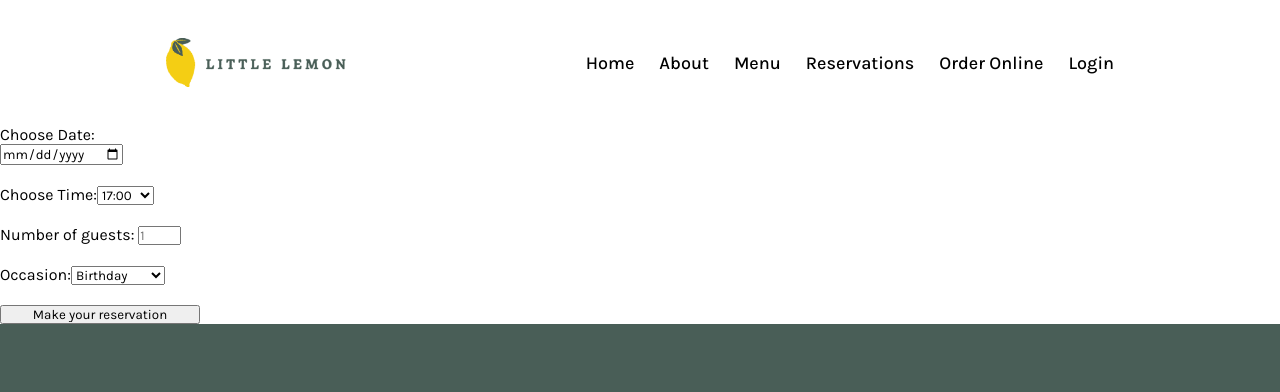
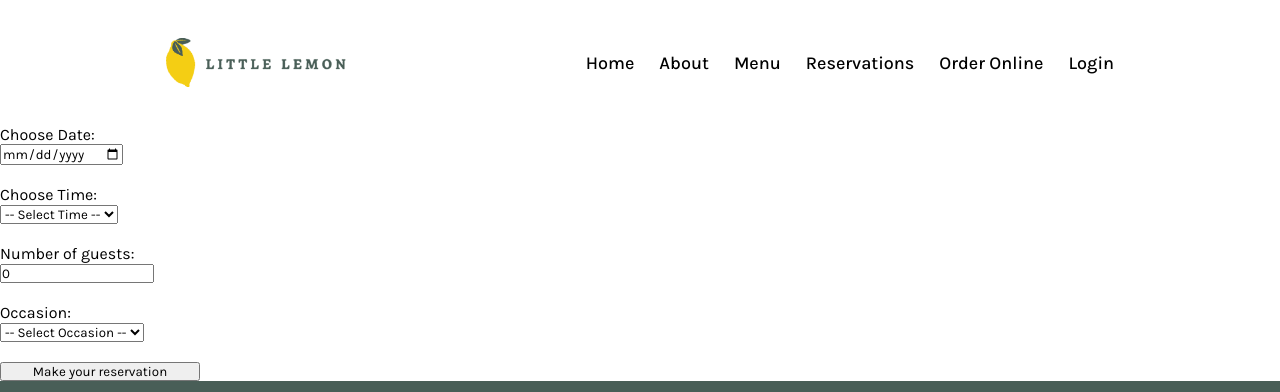
Before and after one commit to PedroSaraviaQ/little-lemon, a React (Create React App) app: page /booking in a window 1280 px wide. Shown: the top 392 px of the page. Built offline with nearby package versions, Linux system fonts and the light colour scheme; the HTML template or start-up script is replaced by a standard one.

Commit message:
stateful BookingForm

```diff
--- a/src/components/BookingForm/BookingForm.jsx
+++ b/src/components/BookingForm/BookingForm.jsx
@@ -1,32 +1,36 @@
+import { useState } from "react";
 import "./BookingForm.css";
 
 function BookingForm() {
-  function onSubmit(e) {
+  const [fields, setFields] = useState({ date: "", time: "", guests: 0, occasion: "" });
+  const [availableTimes, setAvailableTimes] = useState(["17:00", "18:00", "19:00", "20:00", "21:00", "22:00"]);
+
+  const onChangeFields = (e) => setFields((state) => ({ ...state, [e.target.name]: e.target.value }));
+  const onSubmitForm = (e) => {
     e.preventDefault();
-  }
+  };
 
   return (
-    <form className="booking" onSubmit={onSubmit}>
+    <form className="booking" onSubmit={onSubmitForm}>
       <label>
-        Choose Date: <input type="date" />
+        Choose Date: <input type="date" name="date" value={fields.date} onChange={onChangeFields} />
       </label>
       <label>
         Choose Time:
-        <select>
-          <option>17:00</option>
-          <option>18:00</option>
-          <option>19:00</option>
-          <option>20:00</option>
-          <option>21:00</option>
-          <option>22:00</option>
+        <select name="time" value={fields.time} onChange={onChangeFields}>
+          <option hidden>-- Select Time --</option>
+          {availableTimes.map((hour) => (
+            <option key={hour}>{hour}</option>
+          ))}
         </select>
       </label>
       <label>
-        Number of guests: <input type="number" placeholder="1" min="1" max="10" />
+        Number of guests: <input type="number" name="guests" value={fields.guests} onChange={onChangeFields} placeholder="1" />
       </label>
       <label>
         Occasion:
-        <select>
+        <select name="occasion" value={fields.occasion} onChange={onChangeFields}>
+          <option hidden>-- Select Occasion --</option>
           <option>Birthday</option>
           <option>Anniversary</option>
         </select>
```
